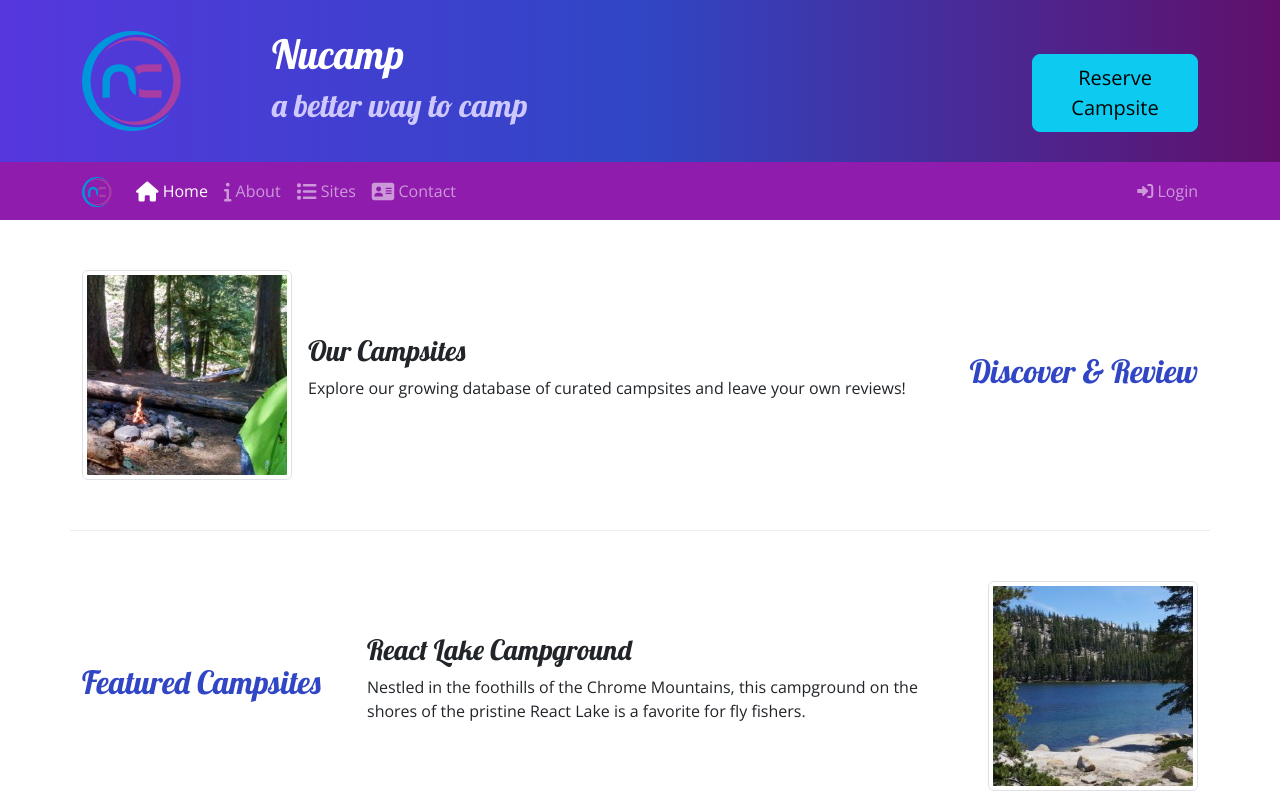
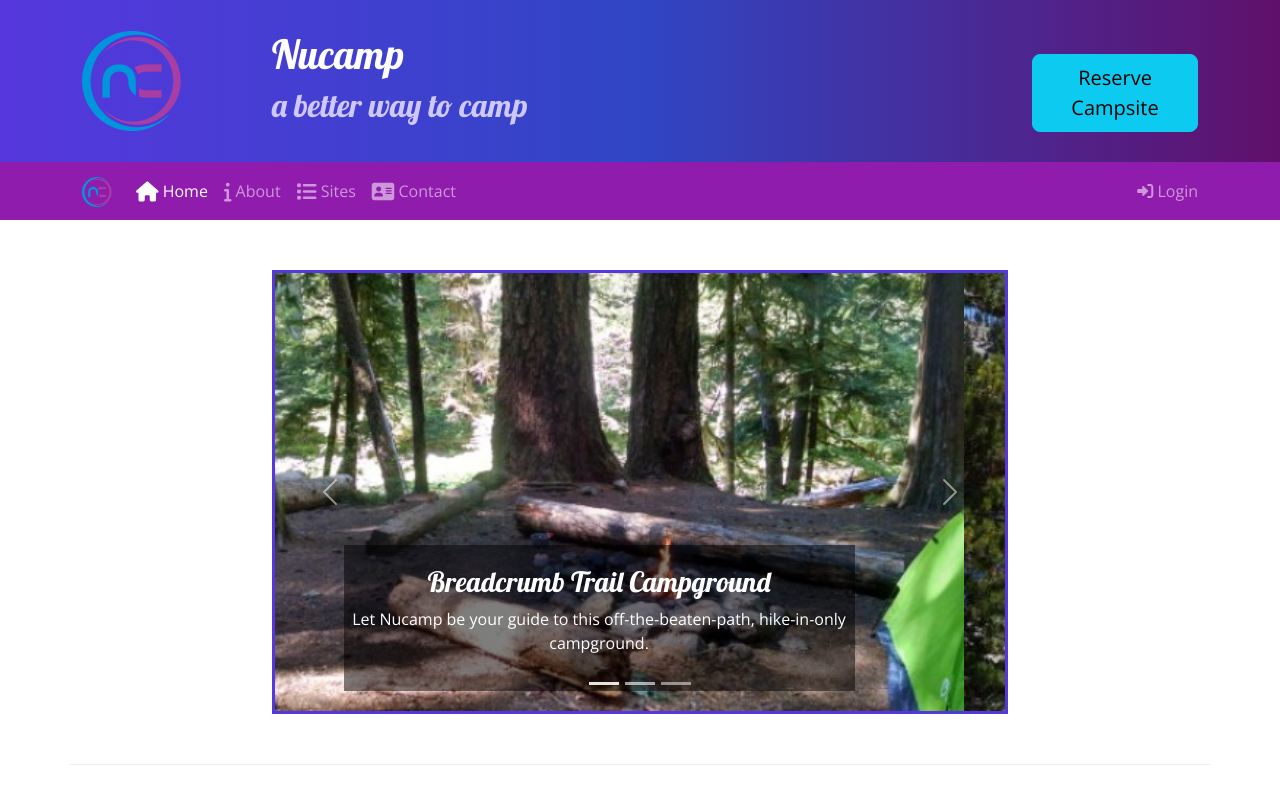
Before and after one commit to celadon29/git-test, a plain HTML site: page index.html in a window 1280 px wide. Shown: the top 800 px of the page. Drawn offline with nearby package versions, Linux system fonts and the light colour scheme.

Commit message:
Carousel

```diff
--- a/css/styles.css
+++ b/css/styles.css
@@ -42,4 +42,9 @@ navbar-toggler {
 .accordion-button {
     background-color: #d3d3d3;
 }
+.carousel-caption {
+    background-color: rgba(0,0,0,0.5);
 }
+.carousel {
+    border: solid #5637DD;
+}
--- a/index.html
+++ b/index.html
@@ -146,6 +146,50 @@
  <!-- main section -->
   <main class="container">
 
+     <!-- carousel -->
+    <div class="row row-content">
+        <div class="col-md-8 mx-auto">
+            <div id="homeCarousel" class="carousel slide" data-bs-ride="carousel">
+                <div class="carousel-indicators">
+                    <button type="button" data-bs-target="#homeCarousel" data-bs-slide-to="0" class="active"></button>
+                    <button type="button" data-bs-target="#homeCarousel" data-bs-slide-to="1"></button>
+                    <button type="button" data-bs-target="#homeCarousel" data-bs-slide-to="2"></button>
+                </div>
+                <div class="carousel-inner">
+                    <div class="carousel-item active">
+                        <img class="d-block w-100" src="img/breadcrumb-trail.jpg" alt="Breadcrumb Trail Campground" />
+                        <div class="carousel-caption">
+                            <h3>Breadcrumb Trail Campground</h3>
+                            <p class="d-none d-sm-block">Let Nucamp be your guide to this off-the-beaten-path, hike-in-only campground.</p>
+                        </div>
+                    </div>
+                    <div class="carousel-item">
+                        <img class="d-block w-100" src="img/react-lake.jpg" alt="React Lake Campground" />
+                        <div class="carousel-caption">
+                            <h3>React Lake Campground</h3>
+                            <p class="d-none d-sm-block">Nestled in the foothills of the Chrome Mountains, this campground on the shores of the pristine React Lake is a favorite for fly fishers.</p>
+                        </div>
+                    </div>
+                    <div class="carousel-item">
+                        <img class="d-block w-100" src="img/chrome-river.jpg" alt="Chrome River Campground" />
+                        <div class="carousel-caption">
+                            <h3>Chrome River Campground</h3>
+                            <p class="d-none d-sm-block">Spend a few sunny days and starry nights beneath a canopy of old-growth firs at this enchanting spot by the Chrome River.</p>
+                        </div>
+                    </div>
+                </div>
+                <a class="carousel-control-prev" href="#homeCarousel" role="button" data-bs-slide="prev">
+                    <span class="carousel-control-prev-icon"></span>
+                    <span class="sr-only">Previous</span>
+                </a>
+                <a class="carousel-control-next" href="#homeCarousel" role="button" data-bs-slide="next">
+                    <span class="carousel-control-next-icon"></span>
+                    <span class="sr-only">Next</span>
+                </a>
+            </div>
+        </div>
+    </div>
+
     <!-- discover section -->
      <section class="row row-content align-items-center">
         <div class="col-sm-4 col-md-3 order-sm-last">
```
